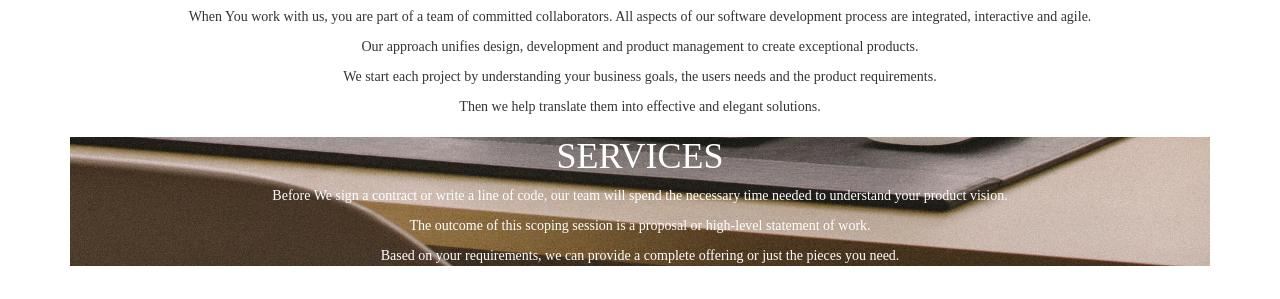
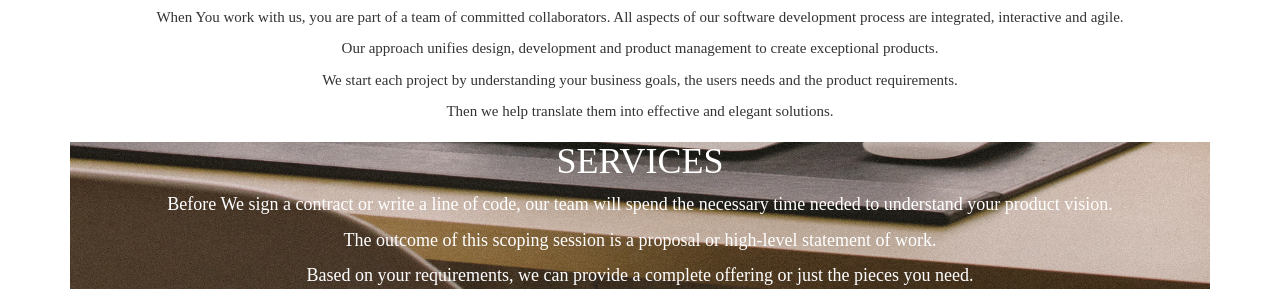
Before and after one commit to fkinyae/delani-studio, a plain HTML site: page index.html in a window 1280 px wide. Shown: the part 650-949 px from the top of the page. Before the commit the page ends 926 px from the top, so only its background shows below. Drawn offline with nearby package versions, Linux system fonts and the light colour scheme; a web font is replaced by a local one.

Commit message:
add font size

```diff
--- a/css/styles.css
+++ b/css/styles.css
@@ -17,14 +17,17 @@ body {
 
 .about-us {
     text-align: center;
+    font-size: 15px;
+
 }
 
 .services {
     text-align: center;
     background-image: url(../assets/backgrounds/mac.jpg);
     background-size: cover;
-    background-position: center center;
+    background-position: center;
     background-repeat: no-repeat;
     color: white;
-    margin-bottom: 10px;
+    font-size: 18px;
+
 }
```
